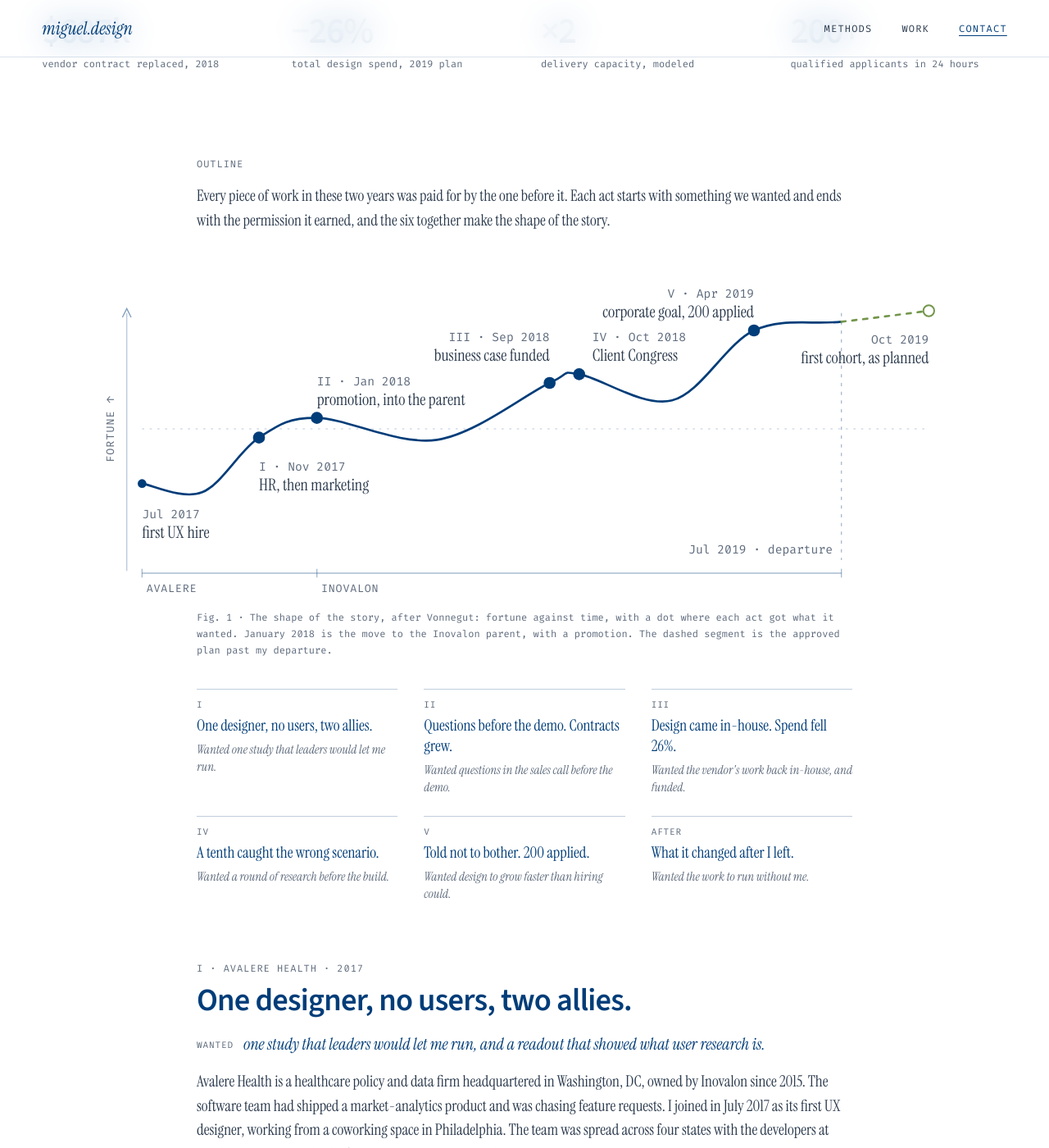
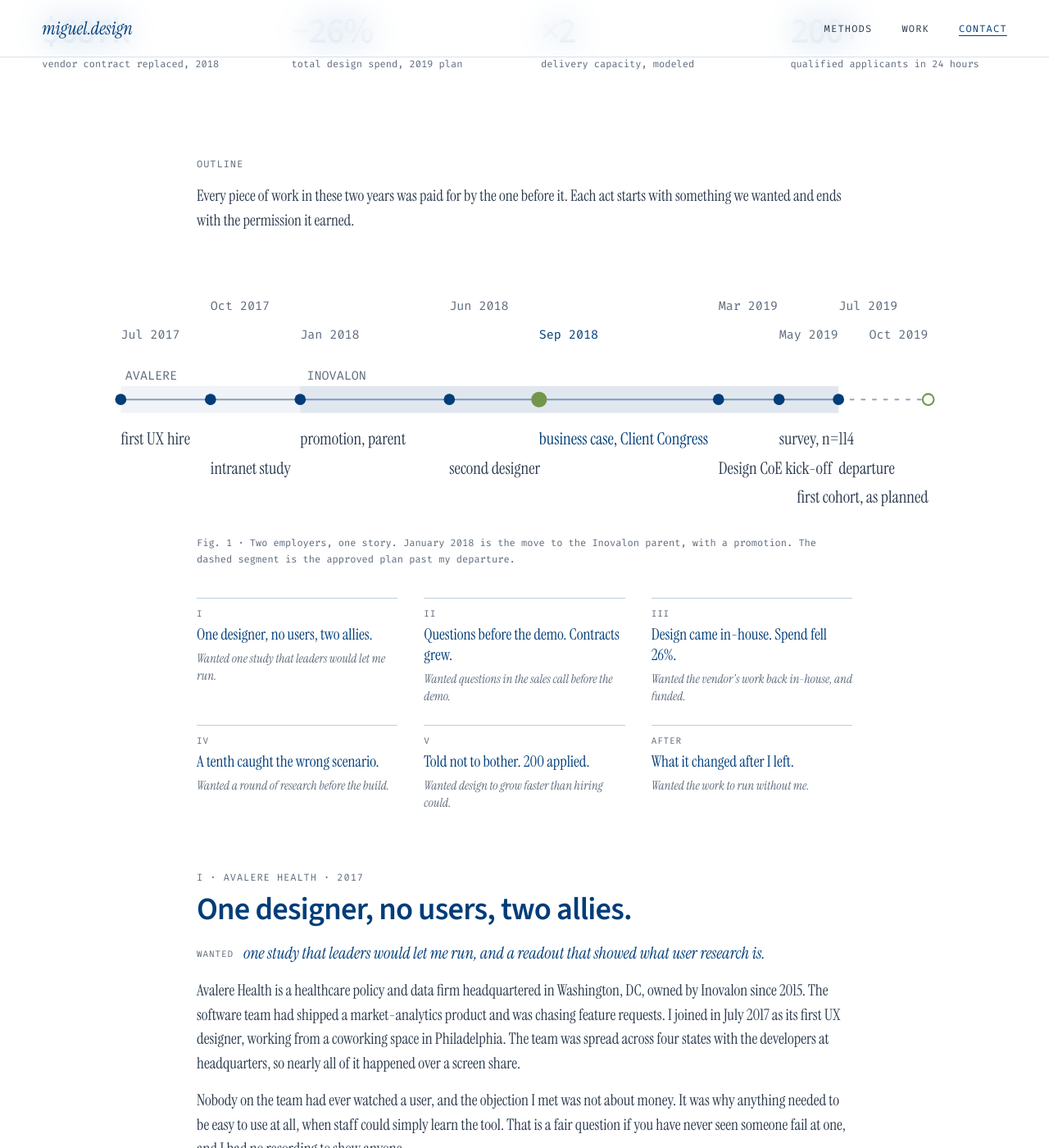
Before and after one commit to miguel-perez/miguel-perez.github.io, a Jekyll site: the page built from work/inovalon-design-coe/index.html, in a window 1280 px wide and 1400 px high, scrolled down 907 px. Shown: the whole window at 82% size. Built offline with Jekyll 4.4.1, drawn with Linux system fonts in a browser that asks for light colours.

Commit message:
Put the flat timeline back as Fig. 1
The Vonnegut curve plotted the story line too literally. The outline rows
stay under the timeline; the lead drops its line about the story's shape.

Co-Authored-By: Claude Fable 5.1 <noreply@anthropic.com>

```diff
--- a/work/inovalon-design-coe/index.html
+++ b/work/inovalon-design-coe/index.html
@@ -73,7 +73,6 @@ h1 em{font-style:normal;color:#73964A}
 .outline a:hover span{text-decoration:underline;text-decoration-color:#73964A;text-underline-offset:3px}
 .outline b{display:block;margin-bottom:4px;font:11px/1.7 'Fira Code',monospace;letter-spacing:.08em;text-transform:uppercase;font-weight:400;color:#5e6b7d}
 .outline em{display:block;margin-top:6px;font-size:15px;line-height:1.4;color:#5e6b7d}
-.shape svg a:hover text{text-decoration:underline;text-decoration-color:#73964A}
 figure{margin:40px 0 0;display:flex;flex-direction:column;gap:14px}
 figure svg{width:100%;height:auto;display:block;overflow:visible}
 .fig-scroll{overflow-x:auto;-webkit-overflow-scrolling:touch}
@@ -442,33 +441,28 @@ figure:not(.in) .a{animation-play-state:paused}
 
  <article class="story">
 
-  <section class="act shape" id="outline">
+  <section class="act" id="outline">
    <span class="label">Outline</span>
-   <p>Every piece of work in these two years was paid for by the one before it. Each act starts with something we wanted and ends with the permission it earned, and the six together make the shape of the story.</p>
+   <p>Every piece of work in these two years was paid for by the one before it. Each act starts with something we wanted and ends with the permission it earned.</p>
 
    <figure class="dia">
-<div class="fig-scroll"><svg viewBox="0 0 780 304" aria-label="The shape of the story: fortune against time from July 2017 to October 2019, rising in steps. Dots mark where each act ends: two allies in November 2017, a promotion into the parent company in January 2018, the business case funded in September 2018, Client Congress in October 2018, a corporate goal and two hundred applicants in spring 2019, and the first cohort in October 2019, after departure.">
-     <text transform="rotate(-90 14 150)" x="14" y="150" text-anchor="middle" font-family="Fira Code,monospace" font-size="10" letter-spacing=".08em" fill="#5e6b7d">FORTUNE ↑</text>
-     <line x1="26" y1="44" x2="26" y2="280" stroke="#003D79" stroke-opacity=".28"/>
-     <path d="M22 48l4-8 4 8" fill="none" stroke="#003D79" stroke-opacity=".5"/>
-     <line x1="40" y1="150" x2="760" y2="150" stroke="#003D79" stroke-opacity=".18" stroke-dasharray="2 5"/>
-     <g stroke="#003D79" stroke-opacity=".35"><line x1="40" y1="282" x2="680" y2="282"/><line x1="40" y1="278" x2="40" y2="286"/><line x1="200" y1="278" x2="200" y2="286"/><line x1="680" y1="278" x2="680" y2="286"/></g>
-     <g font-family="Fira Code,monospace" font-size="10" letter-spacing=".06em" fill="#5e6b7d"><text x="44" y="299">AVALERE</text><text x="204" y="299">INOVALON</text></g>
-     <line x1="680" y1="44" x2="680" y2="270" stroke="#003D79" stroke-opacity=".35" stroke-dasharray="3 5"/>
-     <path d="M40 200 C49.2 201.3 77.2 215.0 95 208 C112.8 201.0 129.5 169.3 147 158 C164.5 146.7 172.8 139.7 200 140 C227.2 140.3 274.5 165.3 310 160 C345.5 154.7 391.3 118.0 413 108 C434.7 98.0 421.3 97.3 440 100 C458.7 102.7 498.3 130.7 525 124 C551.7 117.3 574.2 72.0 600 60 C625.8 48.0 653.3 55.0 680 52" fill="none" stroke="#003D79" stroke-width="2" stroke-linecap="round" stroke-dasharray="719" stroke-dashoffset="719" class="a" style="animation:dash 2.2s ease-out .2s forwards"/>
-     <path d="M680 52 C706.7 49.0 746.7 43.7 760 42" fill="none" stroke="#73964A" stroke-width="2" stroke-linecap="round" stroke-dasharray="4 6"/>
-     <circle cx="40" cy="200" r="4" fill="#003D79"/>
-     <text x="40" y="232" font-family="Fira Code,monospace" font-size="11" fill="#5e6b7d">Jul 2017</text>
-     <text x="40" y="250" font-family="Instrument Serif,serif" font-size="15" fill="#2b3a4d">first UX hire</text>
-     <a href="#act-1"><circle cx="147" cy="158" r="5.5" fill="#003D79"/><text x="147" y="188" font-family="Fira Code,monospace" font-size="11" fill="#5e6b7d">I · Nov 2017</text><text x="147" y="206" font-family="Instrument Serif,serif" font-size="15" fill="#2b3a4d">HR, then marketing</text></a>
-     <a href="#act-2"><circle cx="200" cy="140" r="5.5" fill="#003D79"/><text x="200" y="110" font-family="Fira Code,monospace" font-size="11" fill="#5e6b7d">II · Jan 2018</text><text x="200" y="128" font-family="Instrument Serif,serif" font-size="15" fill="#2b3a4d">promotion, into the parent</text></a>
-     <a href="#act-3"><circle cx="413" cy="108" r="5.5" fill="#003D79"/><text x="413" y="70" text-anchor="end" font-family="Fira Code,monospace" font-size="11" fill="#5e6b7d">III · Sep 2018</text><text x="413" y="88" text-anchor="end" font-family="Instrument Serif,serif" font-size="15" fill="#2b3a4d">business case funded</text></a>
-     <a href="#act-4"><circle cx="440" cy="100" r="5.5" fill="#003D79"/><text x="452" y="70" font-family="Fira Code,monospace" font-size="11" fill="#5e6b7d">IV · Oct 2018</text><text x="452" y="88" font-family="Instrument Serif,serif" font-size="15" fill="#2b3a4d">Client Congress</text></a>
-     <a href="#act-5"><circle cx="600" cy="60" r="5.5" fill="#003D79"/><text x="600" y="30" text-anchor="end" font-family="Fira Code,monospace" font-size="11" fill="#5e6b7d">V · Apr 2019</text><text x="600" y="48" text-anchor="end" font-family="Instrument Serif,serif" font-size="15" fill="#2b3a4d">corporate goal, 200 applied</text></a>
-     <text x="672" y="264" text-anchor="end" font-family="Fira Code,monospace" font-size="11" fill="#5e6b7d">Jul 2019 · departure</text>
-     <a href="#afterwards"><circle cx="760" cy="42" r="5" fill="#fff" stroke="#73964A" stroke-width="1.5"/><text x="760" y="72" text-anchor="end" font-family="Fira Code,monospace" font-size="11" fill="#5e6b7d">Oct 2019</text><text x="760" y="90" text-anchor="end" font-family="Instrument Serif,serif" font-size="15" fill="#2b3a4d">first cohort, as planned</text></a>
+<div class="fig-scroll"><svg viewBox="0 0 760 230" aria-label="Timeline from July 2017 to October 2019. Avalere Health from July to December 2017, Inovalon from January 2018 to July 2019, and the first cohort planned for October 2019 after departure.">
+     <rect x="20" y="108" width="160" height="24" fill="#003D79" fill-opacity=".06"/>
+     <rect x="180" y="108" width="480" height="24" fill="#003D79" fill-opacity=".12"/>
+     <line x1="20" y1="120" x2="660" y2="120" stroke="#003D79" stroke-opacity=".45" stroke-width="1.5" stroke-dasharray="640" stroke-dashoffset="640" class="a" style="animation:dash 1.8s ease-out .2s forwards"/>
+     <line x1="660" y1="120" x2="740" y2="120" stroke="#003D79" stroke-opacity=".45" stroke-width="1.5" stroke-dasharray="4 6"/>
+     <g fill="#003D79"><circle cx="20" cy="120" r="5"/><circle cx="100" cy="120" r="5"/><circle cx="180" cy="120" r="5"/><circle cx="313" cy="120" r="5"/><circle cx="553" cy="120" r="5"/><circle cx="607" cy="120" r="5"/><circle cx="660" cy="120" r="5"/></g>
+     <circle cx="393" cy="120" r="7" fill="#73964A"/>
+     <circle cx="740" cy="120" r="5" fill="none" stroke="#73964A" stroke-width="1.5"/>
+     <g font-family="Fira Code,monospace" font-size="11" fill="#5e6b7d">
+      <text x="24" y="102">AVALERE</text><text x="186" y="102">INOVALON</text>
+      <text x="20" y="66">Jul 2017</text><text x="100" y="40">Oct 2017</text><text x="180" y="66">Jan 2018</text><text x="313" y="40">Jun 2018</text><text x="393" y="66" fill="#003D79">Sep 2018</text><text x="553" y="40">Mar 2019</text><text x="607" y="66">May 2019</text><text x="660" y="40">Jul 2019</text><text x="740" y="66" text-anchor="end">Oct 2019</text>
+     </g>
+     <g font-family="Instrument Serif,serif" font-size="15" fill="#2b3a4d">
+      <text x="20" y="160">first UX hire</text><text x="100" y="186">intranet study</text><text x="180" y="160">promotion, parent</text><text x="313" y="186">second designer</text><text x="393" y="160" fill="#003D79">business case, Client Congress</text><text x="553" y="186">Design CoE kick-off</text><text x="607" y="160">survey, n=114</text><text x="660" y="186">departure</text><text x="740" y="212" text-anchor="end">first cohort, as planned</text>
+     </g>
     </svg></div>
-    <figcaption>Fig. 1 · The shape of the story, after Vonnegut: fortune against time, with a dot where each act got what it wanted. January 2018 is the move to the Inovalon parent, with a promotion. The dashed segment is the approved plan past my departure.</figcaption>
+    <figcaption>Fig. 1 · Two employers, one story. January 2018 is the move to the Inovalon parent, with a promotion. The dashed segment is the approved plan past my departure.</figcaption>
    </figure>
 
    <ol class="outline">
```
